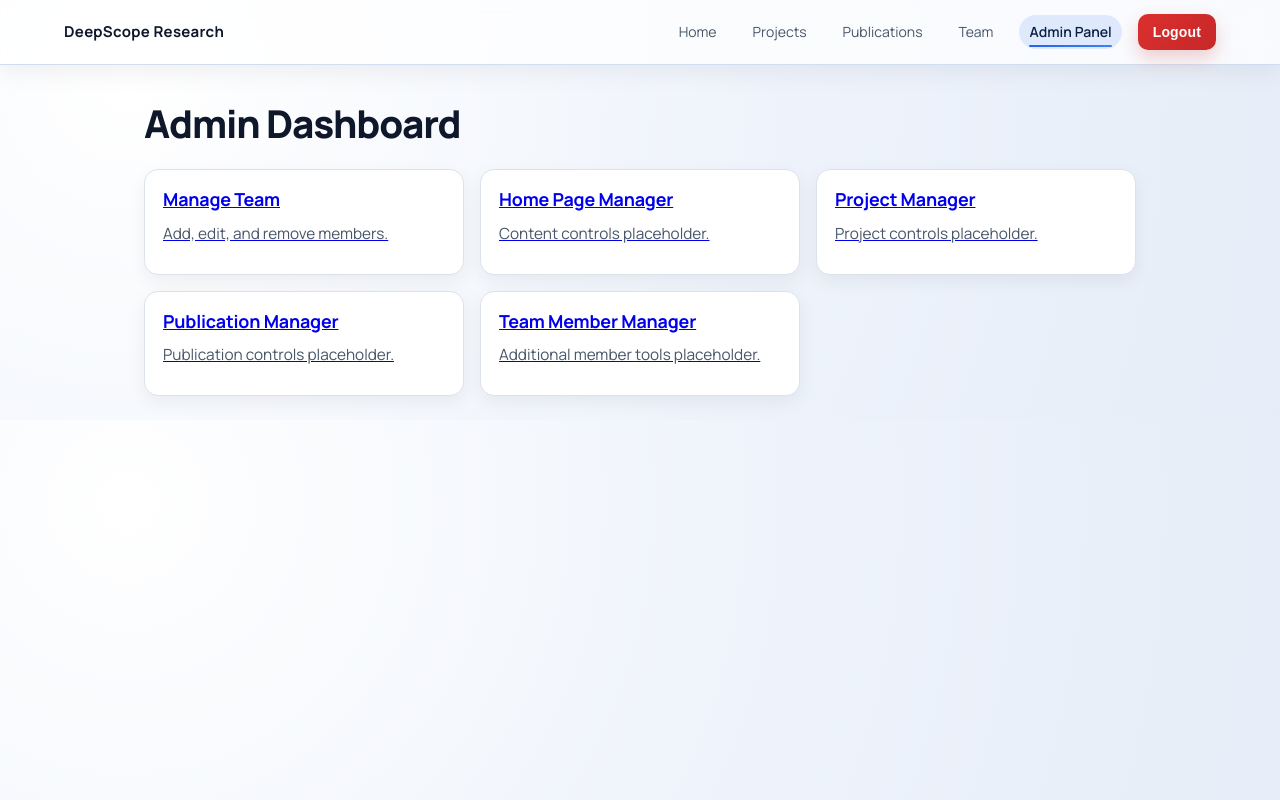
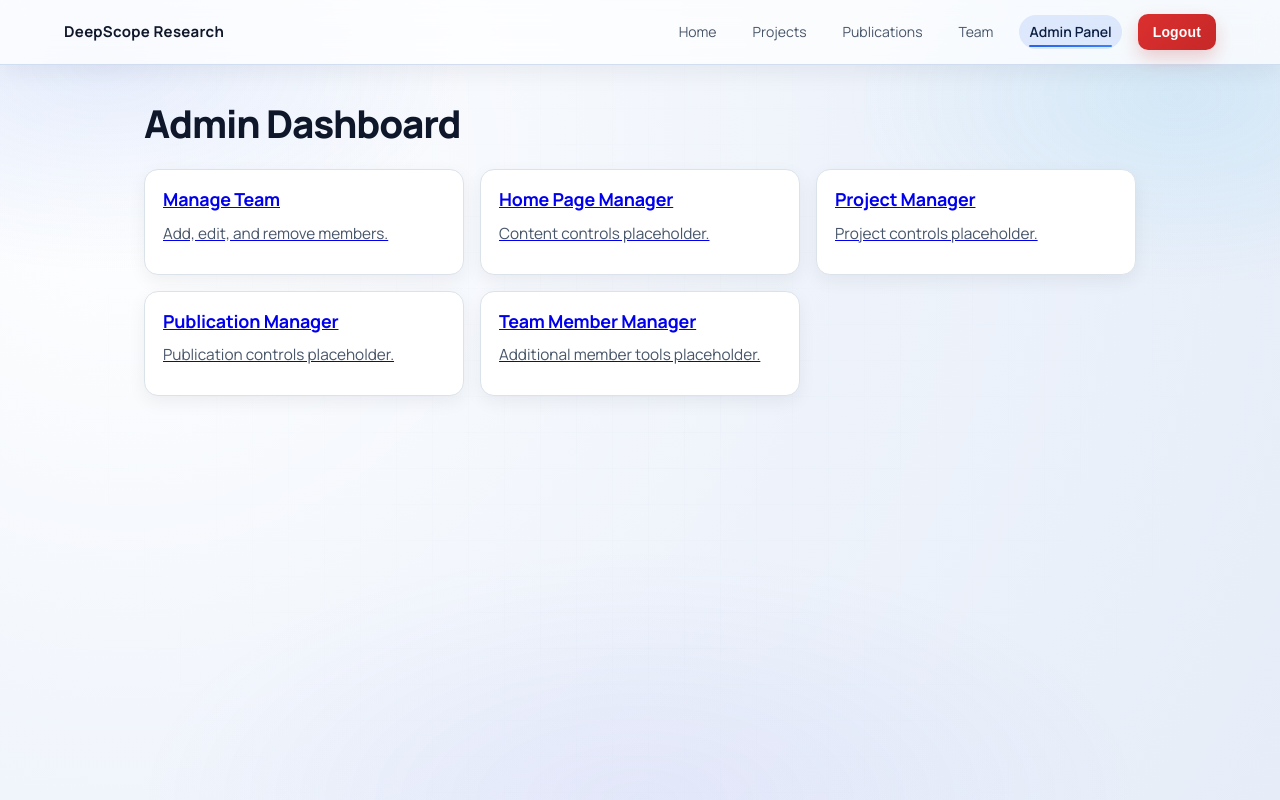
Before and after one commit to hijbullahx/dscoperesearch, a Django app: page /admin-panel/ in a window 1280 px wide. Run offline with Django 5.2, Linux system fonts and the light colour scheme; the visitor is signed in with stand-in values (Sample User, id 1).

Commit message:
Enhance body styles with fixed background effects for improved visual depth and aesthetics

```diff
--- a/static/web/styles.css
+++ b/static/web/styles.css
@@ -21,6 +21,38 @@ body {
   color: var(--text);
   line-height: 1.6;
   text-rendering: optimizeLegibility;
+  position: relative;
+  min-height: 100vh;
+}
+
+body::before,
+body::after {
+  content: "";
+  position: fixed;
+  inset: 0;
+  pointer-events: none;
+  z-index: -1;
+}
+
+body::before {
+  background:
+    radial-gradient(560px 320px at 8% 8%, rgba(37, 99, 235, 0.11), transparent 65%),
+    radial-gradient(520px 300px at 92% 12%, rgba(14, 165, 233, 0.1), transparent 64%),
+    radial-gradient(720px 360px at 50% 100%, rgba(99, 102, 241, 0.08), transparent 70%);
+}
+
+body::after {
+  background-image: linear-gradient(rgba(148, 163, 184, 0.08) 1px, transparent 1px),
+    linear-gradient(90deg, rgba(148, 163, 184, 0.08) 1px, transparent 1px);
+  background-size: 36px 36px;
+  mask-image: radial-gradient(circle at center, rgba(0, 0, 0, 0.32), transparent 78%);
+  -webkit-mask-image: radial-gradient(circle at center, rgba(0, 0, 0, 0.32), transparent 78%);
+}
+
+.nav,
+.container {
+  position: relative;
+  z-index: 1;
 }
 
 .container {
```
